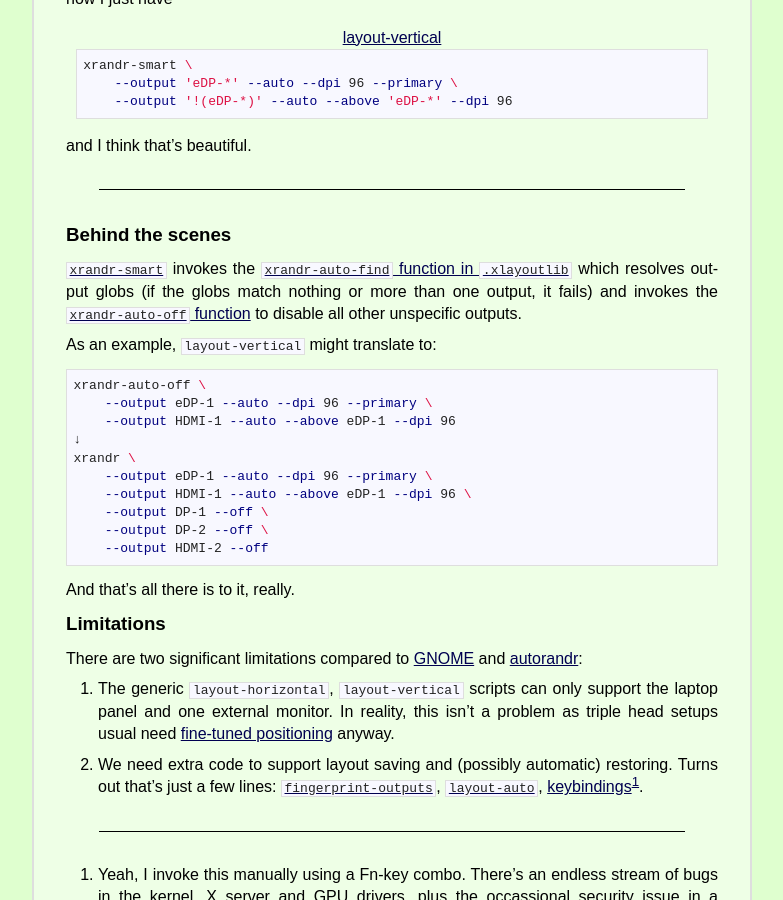
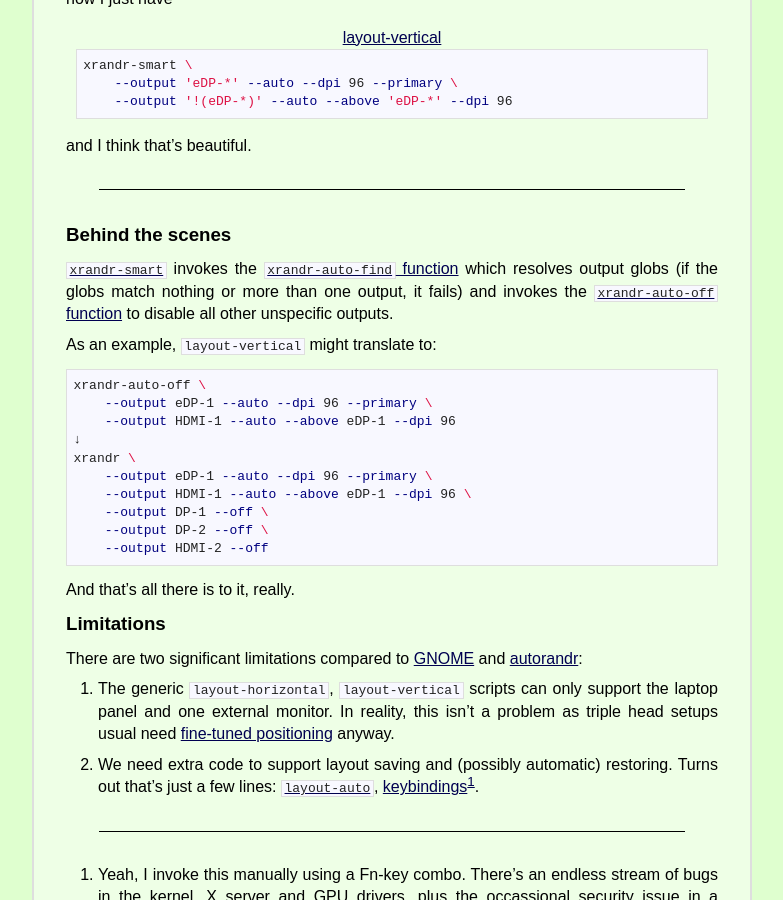
Before and after one commit to liskin/work.lisk.in, a Jekyll site: the page built from _posts/2020-10-11-xrandr-ux.md, in a window 1280 px wide and 900 px high, scrolled down 1440 px. Shown: the whole window, without its empty margins (248-1031 px from the left). Built offline with Jekyll 4.4.1, drawn with Linux system fonts in a browser that asks for light colours.

Commit message:
xrandr-ux: Update for standalone xrandr-smart

```diff
--- a/_posts/2020-10-11-xrandr-ux.md
+++ b/_posts/2020-10-11-xrandr-ux.md
@@ -113,12 +113,12 @@
 
 ### Behind the scenes
 
-[`xrandr-smart`](https://github.com/liskin/dotfiles/blob/74fed5fca5c2f414a588d2e02880c968eb224615/bin/xrandr-smart)
-invokes the [`xrandr-auto-find` function in
-`.xlayoutlib`](https://github.com/liskin/dotfiles/blob/74fed5fca5c2f414a588d2e02880c968eb224615/bin/.xlayoutlib#L84)
+[`xrandr-smart`](https://github.com/liskin/dotfiles/blob/054ea35714f45d82e06b808f90df681174d51208/bin/xrandr-smart)
+invokes the [`xrandr-auto-find`
+function](https://github.com/liskin/dotfiles/blob/054ea35714f45d82e06b808f90df681174d51208/bin/xrandr-smart#L76)
 which resolves output globs (if the globs match nothing or more than one
 output, it fails) and invokes the [`xrandr-auto-off`
-function](https://github.com/liskin/dotfiles/blob/74fed5fca5c2f414a588d2e02880c968eb224615/bin/.xlayoutlib#L64)
+function](https://github.com/liskin/dotfiles/blob/054ea35714f45d82e06b808f90df681174d51208/bin/xrandr-smart#L51)
 to disable all other unspecific outputs.
 
 As an example, `layout-vertical` might translate to:
@@ -151,9 +151,8 @@
 
 2. We need extra code to support layout saving and (possibly automatic)
    restoring. Turns out that's just a few lines:
-   [`fingerprint-outputs`](https://github.com/liskin/dotfiles/blob/74fed5fca5c2f414a588d2e02880c968eb224615/bin/.xlayoutlib#L12-L23),
-   [`layout-auto`](https://github.com/liskin/dotfiles/blob/74fed5fca5c2f414a588d2e02880c968eb224615/bin/layout-auto),
-   [keybindings](https://github.com/liskin/dotfiles/blob/74fed5fca5c2f414a588d2e02880c968eb224615/.xmonad/xmonad.hs#L89-L90)[^not-auto].
+   [`layout-auto`](https://github.com/liskin/dotfiles/blob/054ea35714f45d82e06b808f90df681174d51208/bin/layout-auto),
+   [keybindings](https://github.com/liskin/dotfiles/blob/054ea35714f45d82e06b808f90df681174d51208/.xmonad/xmonad.hs#L89-L90)[^not-auto].
 
 ---
 
```
